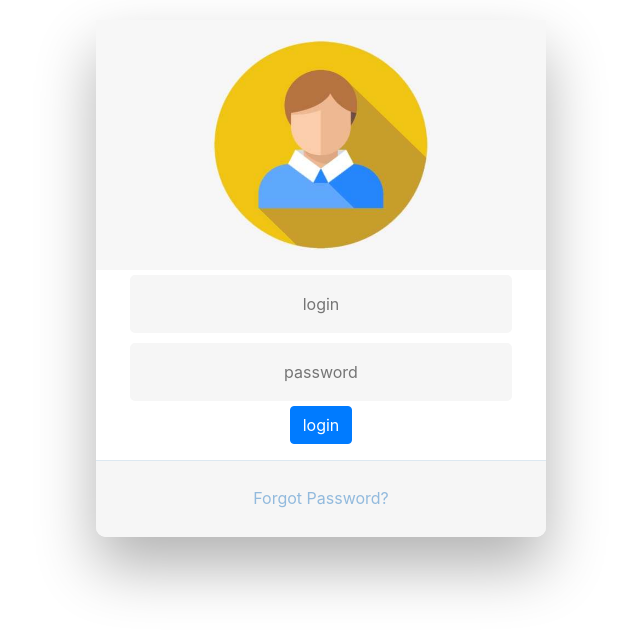
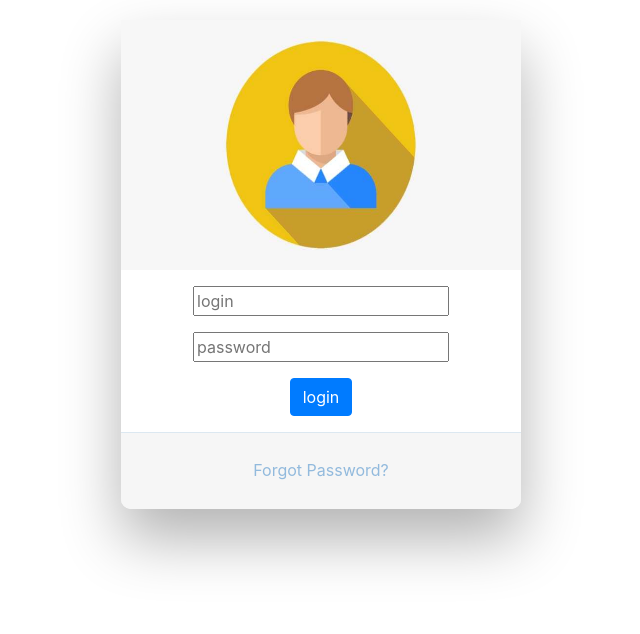
Before and after one commit to krishna7889/Revalsys, an Angular app: page / in a window 1280 px wide. Shown: the top 634 px of the page, without its empty margins (319-959 px from the left). Built offline with nearby package versions, Linux system fonts and the light colour scheme.

Commit message:
new changes

```diff
--- a/src/app/feedback/feedback.component.html
+++ b/src/app/feedback/feedback.component.html
@@ -18,7 +18,7 @@
                                     <div class="form-group">
                                          <label for="form_name">Firstname *</label>
                                           <input id="form_name" type="text" formControlName="first" name="name"
-                                           class="form-control" placeholder="Please enter your firstname *"  (keypress)="allser.AlphabetsOnly($event);allser.nospace($event)"
+                                           class="form-control" placeholder="Please enter your firstname *"  (keypress)="allser.AlphabetsOnly($event)"
                                            >
                                           <div class="invalid_feedback" style="color: red;" *ngIf="submitted && feedbackform.get('first').hasError('required')">
                                             first name is required
@@ -29,7 +29,7 @@
                                     <div class="form-group">
                                         <label for="form_lastname">Lastname *</label>
                                          <input id="form_lastname" type="text" formControlName="last" name="surname"
-                                          class="form-control" placeholder="Please enter your lastname *" (keypress)="allser.AlphabetsOnly($event);allser.nospace($event)">
+                                          class="form-control" placeholder="Please enter your lastname *" (keypress)="allser.AlphabetsOnly($event)">
                                          <div class="invalid_feedback" style="color: red;" *ngIf="submitted && feedbackform.get('last').hasError('required')">
                                            Last name is required
                                            </div>
--- a/src/app/feedback/feedback.component.ts
+++ b/src/app/feedback/feedback.component.ts
@@ -23,7 +23,7 @@ export class FeedbackComponent implements OnInit {
       last:['',[Validators.required]],
       email:['', Validators.compose([Validators.required,
         Validators.pattern(/^([a-z]{2}[0-9a-zA-Z]{2}([-.\w]*[0-9a-zA-Z])*@([a-zA-Z][-\w]*[a-zA-Z]\.)+[a-zA-Z]{2,9})$/)])],
-      phonenumber:['',[Validators.required,Validators.minLength(10), Validators.pattern(/^[6-9]{1}[1-9]{8}$/)]],
+      phonenumber:['',[Validators.required,Validators.minLength(10), Validators.pattern(/^[6-9]{1}[0-9]{9}$/)]],
       message:['',[Validators.required]],
 })
   }
--- a/src/app/login/login.component.css
+++ b/src/app/login/login.component.css
@@ -35,7 +35,7 @@ a {
     background: #fff;
     padding: 30px;
     width: 90%;
-    max-width: 450px;
+    max-width: 400px;
     position: relative;
     padding: 0px;
     -webkit-box-shadow: 0 30px 60px 0 rgba(0,0,0,0.3);
--- a/src/app/login/login.component.html
+++ b/src/app/login/login.component.html
@@ -5,16 +5,24 @@
    <img src="assets/2.png">
    <!-- Login Form -->
       <form [formGroup]="loginform">
-       <input type="text" id="login" class="fadeIn second" name="login" placeholder="login" formControlName="username">
+        <div>
+          <input type="email"  class="fadeIn second mt-3" name="login" placeholder="login" formControlName="username" autocomplete="true">
           <div class="invalid_feedback" style="color: red;"
           *ngIf="submitted && loginform.get('username').hasError('required')">required
           </div>
-       <input type="text" id="password" class="fadeIn third" name="login" placeholder="password" formControlName="password">
+        </div>
+
+        <div>
+          <input type="password"  class="fadeIn third mt-3"  placeholder="password" formControlName="password"  autocomplete="true">
           <div class="invalid_feedback" style="color: red;"
           *ngIf="submitted && loginform.get('password').hasError('required')">required
           </div>
-      <button class="btn btn-primary" (click)="login()"> login</button>
+        </div>
+
+
      </form>
+     <button class="btn btn-primary mt-3" (click)="login()"> login</button>
+
    <p>{{message}}</p>
      <!-- Remind Passowrd -->
      <div id="formFooter">
```
Lines whose indentation alone changed are shown as unchanged.
